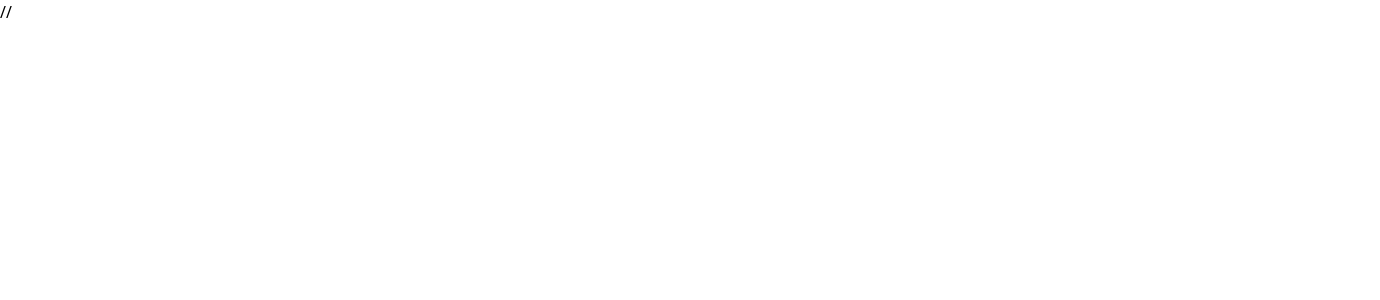
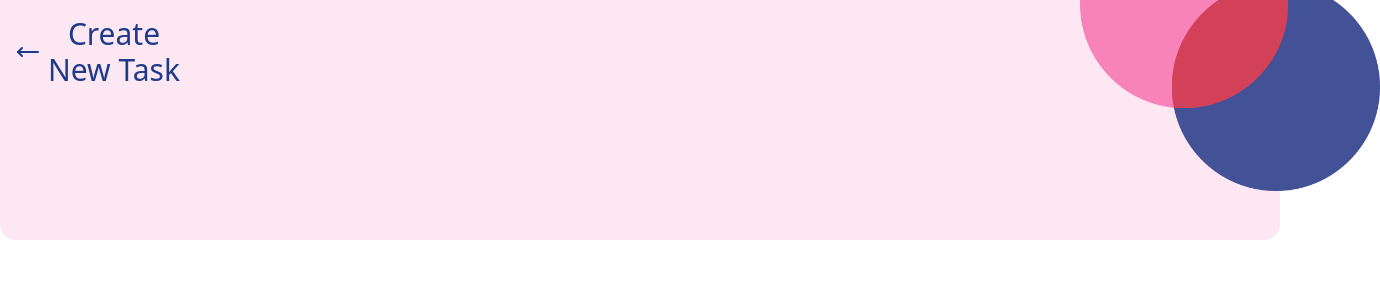
Before and after one commit to MerrrveOztuuurk/React-taskly, a React (Vite) app: page /newtask in a window 1280 px wide. Before the commit this address had no page. Shown: the top 300 px of the page, 1380 px wide, since content can reach past the window. Built offline with nearby package versions, Linux system fonts and the light colour scheme.

Commit message:
NewTask screen header created

```diff
--- a/src/App.tsx
+++ b/src/App.tsx
@@ -1,7 +1,7 @@
-import Home from './components/Home'
 import './App.css'
 import { BrowserRouter, Route, Routes } from 'react-router-dom'
-import NewTask from './components/NewTask'
+import NewTask from './screens/NewTask'
+import Home from './screens/Home'
 
 
 
@@ -10,12 +10,11 @@ function App() {
 
   return (
     <BrowserRouter>
-
       <Routes>
         <Route path="/" element={<Home />}/>
-         <Route path="/" element={<NewTask />}/>
+         <Route path="/newtask" element={<NewTask />}/>
       </Routes>
-    // <div></div></BrowserRouter>
+    </BrowserRouter>
 
     // <Home />
     // </div>
--- a/src/components/Header.tsx
+++ b/src/components/Header.tsx
@@ -1,8 +1,23 @@
-import React from 'react'
+import { MoveLeft } from "lucide-react"
 
 const Header = () => {
   return (
-    <div>Header</div>
+    <div className="relative bg-pink-100 flex flex-col gap-4 h-60 rounded-b-2xl p-4">
+      {/* Arka plan resmi */}
+      <div
+        className="absolute top-[-100px] right-[-100px] w-[300px] h-[300px]
+                   bg-[url('/src/assets/ellipsis.png')] bg-no-repeat"
+        style={{ backgroundSize: "300px" }}
+      />
+
+      {/* İçerik */}
+      <button className="flex items-center gap-2">
+        <MoveLeft className="text-blue-900" />
+        <span className="text-3xl text-blue-900 pb-0">
+          Create <br /> New Task
+        </span>
+      </button>
+    </div>
   )
 }
 
--- a/src/components/Home.tsx
+++ /dev/null
@@ -1,21 +0,0 @@
-import React from 'react'
-import Navbar from './Navbar'
-import TaskList from './TaskList'
-import TomorrowPreview from './TomorrowPreview'
-import BottomNavigation from './BottomNavigation'
-
-
-const Home = () => {
-
-
-  return (
-    <div>
-     <Navbar />
-     <TaskList />
-     <TomorrowPreview />
-     <BottomNavigation />
-    </div>
-  )
-}
-
-export default Home
--- /dev/null
+++ b/src/screens/Home.tsx
@@ -0,0 +1,21 @@
+import React from 'react'
+import Navbar from '../components/Navbar'
+import TaskList from '../components/TaskList'
+import TomorrowPreview from '../components/TomorrowPreview'
+import BottomNavigation from '../components/BottomNavigation'
+
+
+const Home = () => {
+
+
+  return (
+    <div>
+     <Navbar />
+     <TaskList />
+     <TomorrowPreview />
+     <BottomNavigation />
+    </div>
+  )
+}
+
+export default Home
--- a/src/components/NewTask.tsx
+++ b/src/screens/NewTask.tsx
@@ -1,8 +1,12 @@
 import React from 'react'
+import Header from '../components/Header'
 
 const NewTask = () => {
   return (
-    <div>NewTask</div>
+<div>
+    <Header />
+</div>
+
   )
 }
 
```
